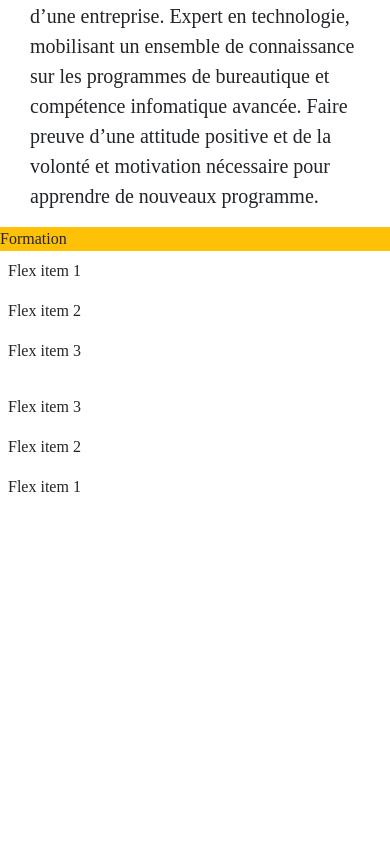
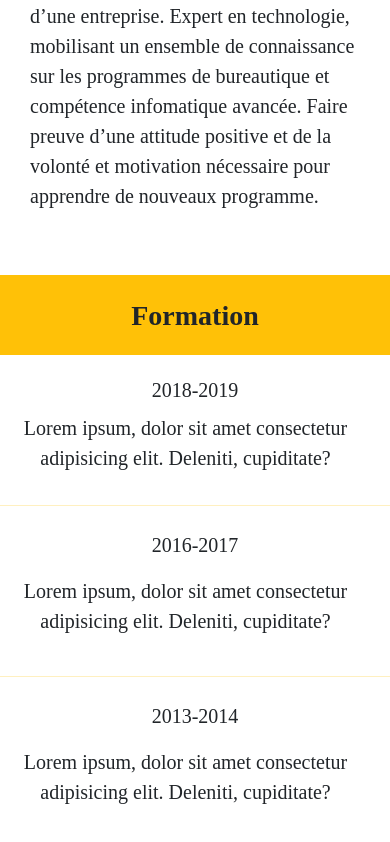
Before and after one commit to Sonhibou/My-porfolio, a plain HTML site: page index.html in a window 390 px wide. Shown: the part 1067-1909 px from the top of the page. Before the commit the page ends 1574 px from the top, so only its background shows below. Drawn offline with nearby package versions, Linux system fonts and the light colour scheme; a web font is replaced by a local one.

Commit message:
Feat : Intégration de la section Formation

```diff
--- a/index.html
+++ b/index.html
@@ -47,22 +47,25 @@
             </div>
           </div>
         </section>
-        <!-- ====================================== Section Formation ==================== -->
+        <br><br>
+        <!-- ================================= Section Formation ===================== -->
         <section class="formation">
-          <div class="bande">
-            <span class=" span-formation text-center">Formation</span>
+          <div id="bande"></div>
+          <p class="titre-bande"><b>Formation</b></p>
+          <img src="Images/abstract.png" alt="">
+          <div class="d-flex flex-column bd-highlight mb-3">
+            <span class="p-2 bd-highlight text-center">2018-2019</span>
+            <p class="bd-highlight text-center">Lorem ipsum, dolor sit amet consectetur adipisicing elit. Deleniti, cupiditate?</p>
+            <hr>
+            <span class="p-2 bd-highlight text-center">2016-2017</span>
+            <p class="p-2 bd-highlight text-center">Lorem ipsum, dolor sit amet consectetur adipisicing elit. Deleniti, cupiditate?</p>
+            <hr>
+            <span class="p-2 bd-highlight text-center">2013-2014</span>
+            <p class="p-2 bd-highlight text-center">Lorem ipsum, dolor sit amet consectetur adipisicing elit. Deleniti, cupiditate?</p>
           </div>
-          <div class="d-flex flex-column bd-highlight mb-3">
-            <div class="p-2 bd-highlight">Flex item 1</div>
-            <div class="p-2 bd-highlight">Flex item 2</div>
-            <div class="p-2 bd-highlight">Flex item 3</div>
-          </div>
-          <div class="d-flex flex-column-reverse bd-highlight">
-            <div class="p-2 bd-highlight">Flex item 1</div>
-            <div class="p-2 bd-highlight">Flex item 2</div>
-            <div class="p-2 bd-highlight">Flex item 3</div>
-          </div>
-        </section>
+        </section><br><br>
+
+        <!-- ================================= Section Compétences ===================== -->
     </main>
 </body>
 </html>
--- a/style.css
+++ b/style.css
@@ -78,12 +78,33 @@
   }
 
   /* Section Formation */
-    .formation .bande{
+    .formation #bande{
       width: 100%;
-      height: 100%;
-      background: #FFC107;
+      height: 80px;
+      border :none;
+      background-color: #FFC107;
   }
-  .bande span{
+  .formation .titre-bande{
       text-align: center;
+      margin-top: -60px;
+      font-weight: bold;
+      font-size: 28px;
+  }
+  .formation img{
+      width: 50px;
+      margin-top: -130px;
+      opacity: 0.33;
+  }
+  .formation .flex-column{
+      margin-top: -10px;
+      font-size: 20px;
+  }
+  .flex-column p{
+      margin-left: -14px;
+      margin-right: 5px;
+  }
+  .flex-column hr{
+      color: #FFC107;
+      width: 100%;
   }
 }
```
